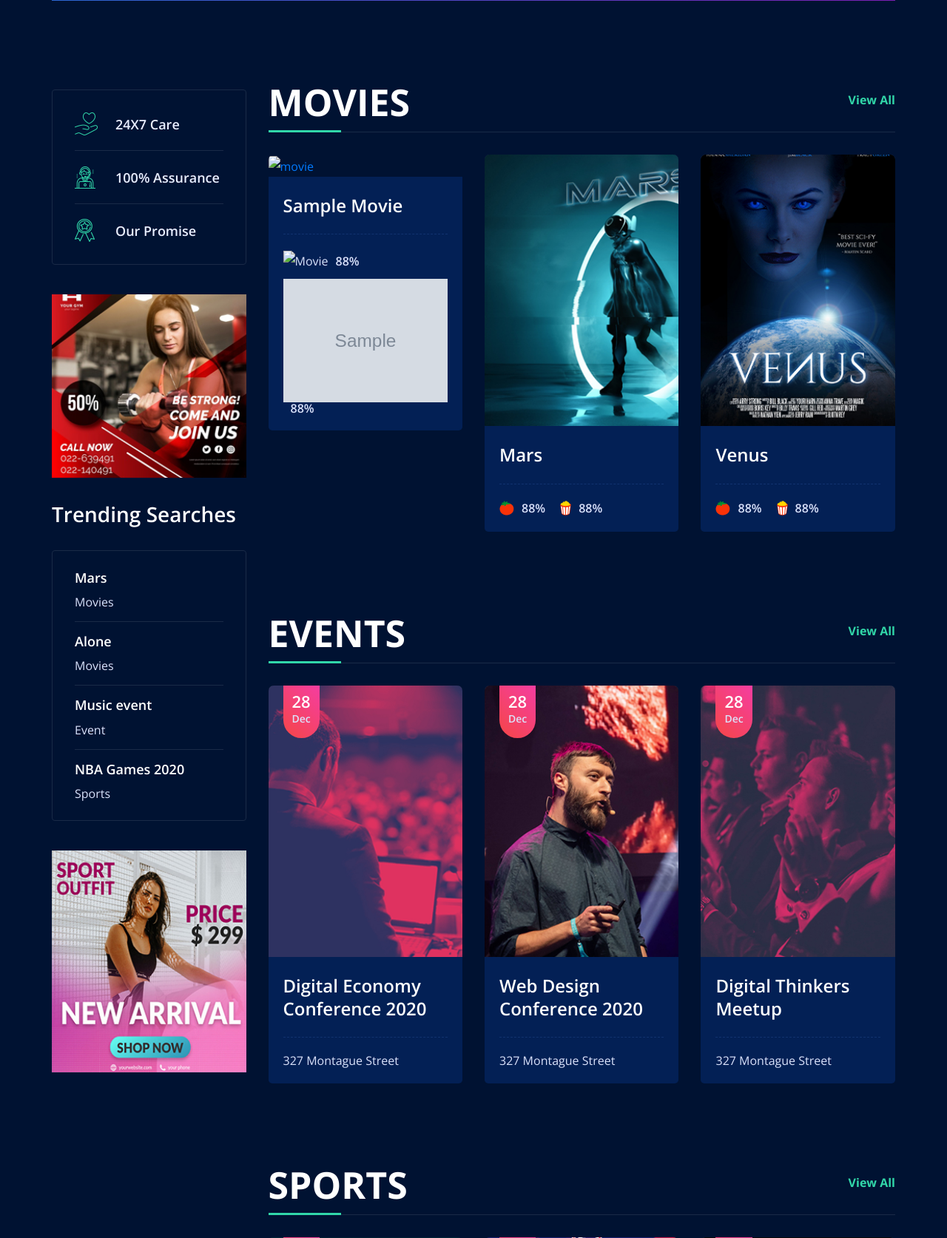
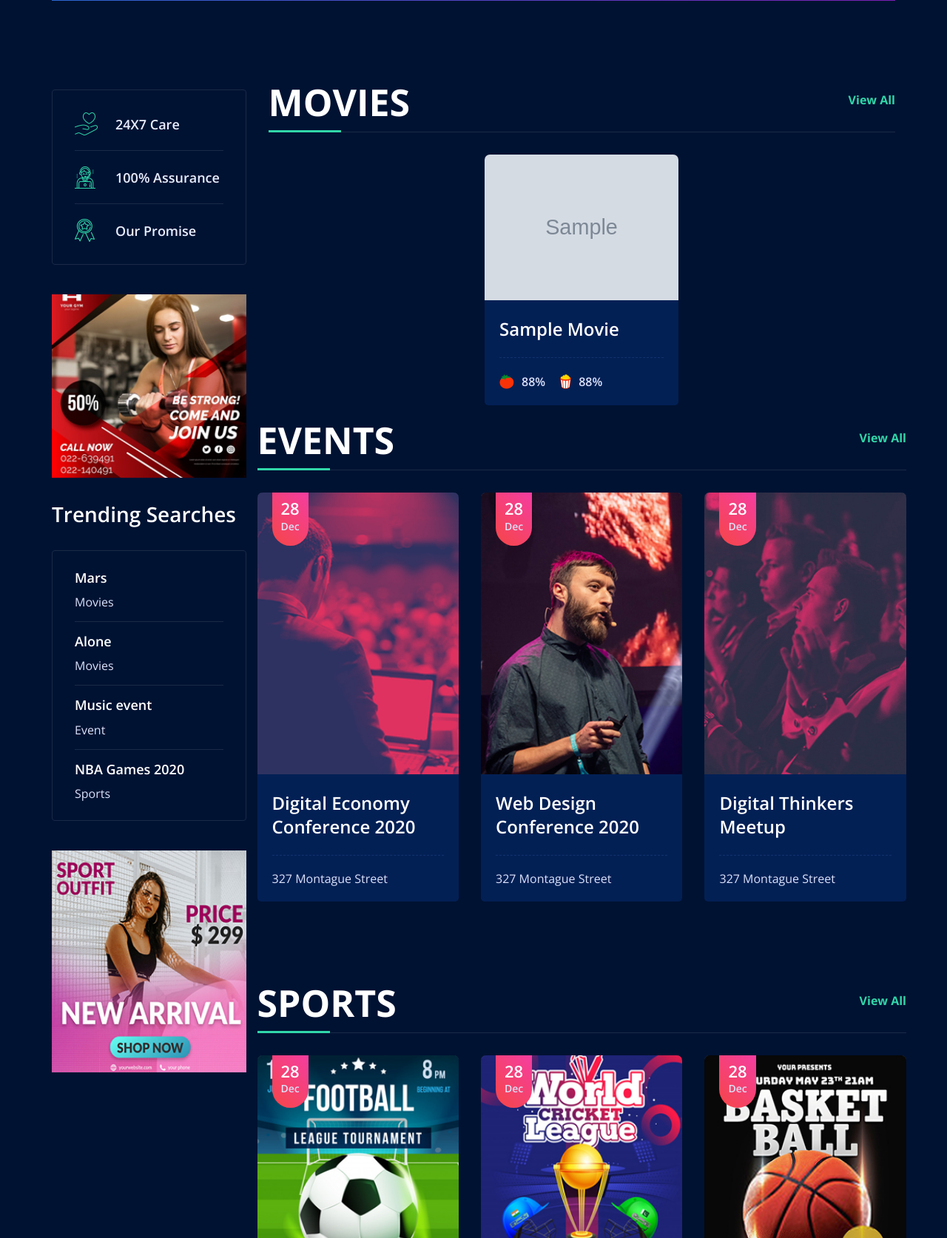
Before and after one commit to ALiNU1/online-cinema, a Django app: page / in a window 1280 px wide. Shown: the part 962-2636 px from the top of the page at 74% size. Run offline with Django 4.2, Linux system fonts and the light colour scheme; tables that the repository leaves empty hold one stand-in row (values such as "Sample post"); grey boxes marked "Sample" are stand-in pictures; some libraries are stand-ins or nearby versions; grey boxes are pictures that could not be loaded.

Commit message:
movie output

```diff
--- a/templates/index.html
+++ b/templates/index.html
@@ -316,6 +316,7 @@
                         </div>
                         <div class="row mb-30-none justify-content-center">
 
+                            {% for movie in movies %}
                             <div class="col-sm-6 col-lg-4">
                                 <div class="movie-grid">
                                     <div class="movie-thumb c-thumb">
@@ -324,39 +325,8 @@
                                         </a>
                                     </div>
                                     <div class="movie-content bg-one">
-                                        {% for movie in movies %}
                                         <h5 class="title m-0">
                                             <a href="#0">{{ movie.title }}</a>
-                                        </h5>
-                                        <ul class="movie-rating-percent">
-                                            <li>
-                                                <div class="thumb">
-                                                    <img src="" alt="movie">
-                                                </div>
-                                                <span class="content">88%</span>
-                                            </li>
-                                            <li>
-                                                <div class="thumb">
-                                                    <img src="{{ movie.poster.url }}" alt="movie">
-                                                </div>
-                                                <span class="content">88%</span>
-                                            </li>
-                                        </ul>
-                                        {% endfor %}
-                                    </div>
-                                </div>
-                            </div>
-
-                            <div class="col-sm-6 col-lg-4">
-                                <div class="movie-grid">
-                                    <div class="movie-thumb c-thumb">
-                                        <a href="#0">
-                                            <img src="{% static './assets/images/movie/movie02.jpg'%}" alt="movie">
-                                        </a>
-                                    </div>
-                                    <div class="movie-content bg-one">
-                                        <h5 class="title m-0">
-                                            <a href="#0">mars</a>
                                         </h5>
                                         <ul class="movie-rating-percent">
                                             <li>
@@ -372,39 +342,12 @@
                                                 <span class="content">88%</span>
                                             </li>
                                         </ul>
+
                                     </div>
                                 </div>
                             </div>
-                            <div class="col-sm-6 col-lg-4">
-                                <div class="movie-grid">
-                                    <div class="movie-thumb c-thumb">
-                                        <a href="#0">
-                                            <img src="{% static './assets/images/movie/movie03.jpg'%}" alt="movie">
-                                        </a>
-                                    </div>
-                                    <div class="movie-content bg-one">
-                                        <h5 class="title m-0">
-                                            <a href="#0">venus</a>
-                                        </h5>
-                                        <ul class="movie-rating-percent">
-                                            <li>
-                                                <div class="thumb">
-                                                    <img src="{% static './assets/images/movie/tomato.png'%}" alt="movie">
-                                                </div>
-                                                <span class="content">88%</span>
-                                            </li>
-                                            <li>
-                                                <div class="thumb">
-                                                    <img src="{% static './assets/images/movie/cake.png'%}" alt="movie">
-                                                </div>
-                                                <span class="content">88%</span>
-                                            </li>
-                                        </ul>
-                                    </div>
-                                </div>
-                            </div>
-                        </div>
-                    </div>
+                            {% endfor %}
+
                     <div class="article-section padding-bottom">
                         <div class="section-header-1">
                             <h2 class="title">events</h2>
```
Also changed, not shown: apps/users/migrations/0004_remove_user_profile_image.py (added), apps/users/migrations/0005_user_profile_image.py (added).
